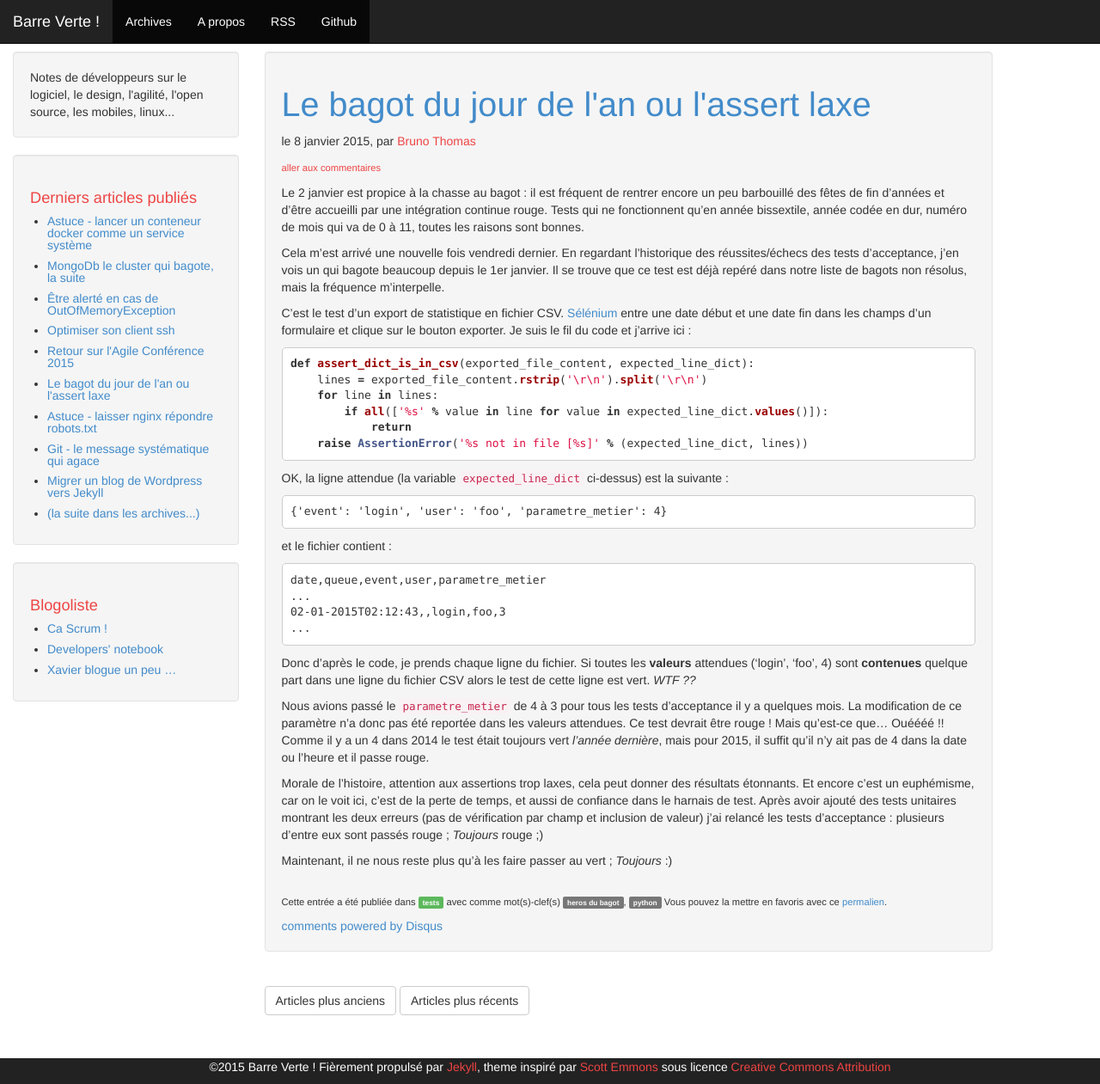
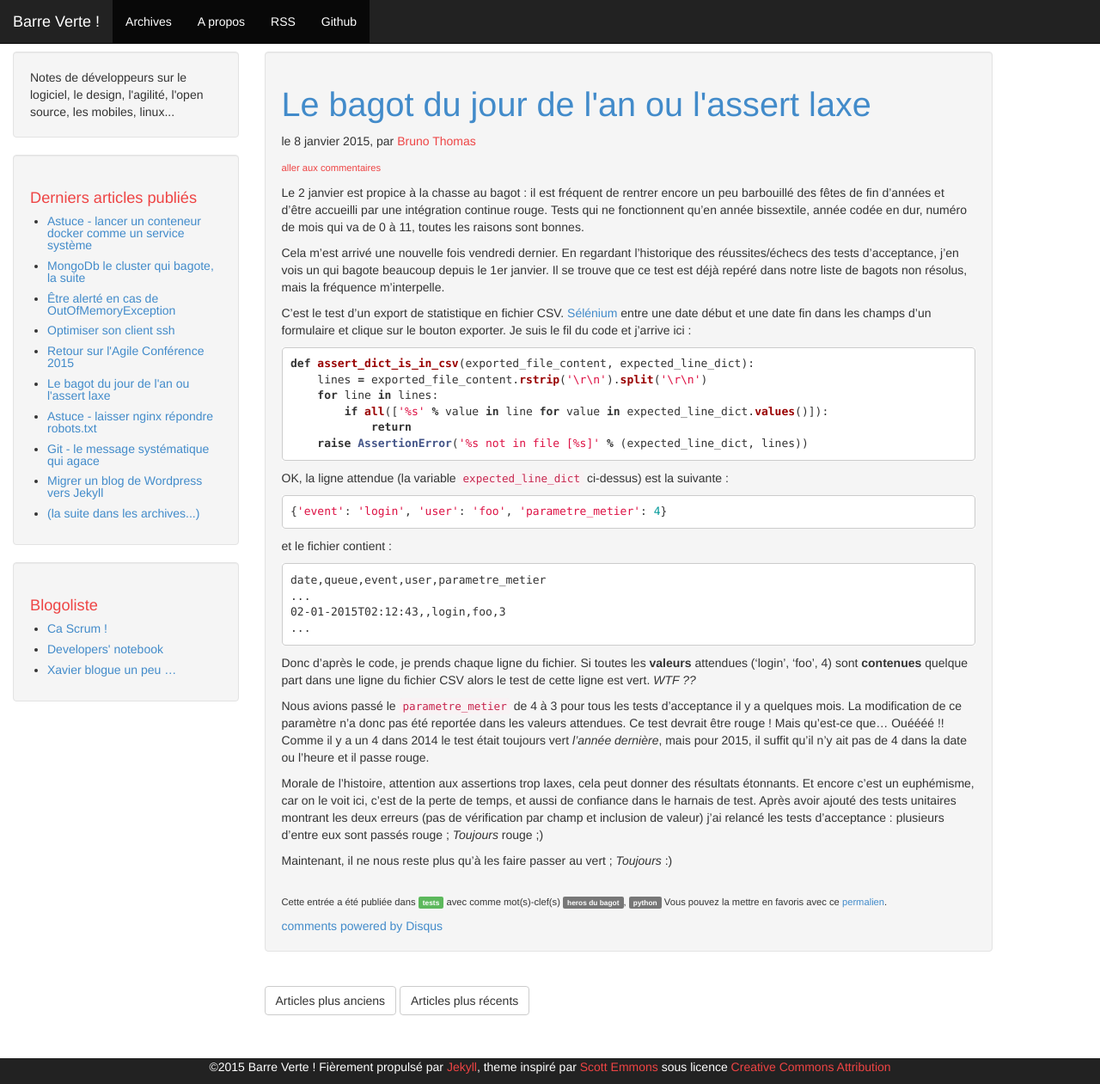
Before and after one commit to MichaelBitard/barreverte.github.io, a Jekyll site: the page built from _posts/2015-01-08-bagot-du-jour-de-lan.md, in a window 1280 px wide and 1261 px high. Shown: the whole window at 86% size. Built offline with Jekyll 4.4.1, drawn with Linux system fonts in a browser that asks for light colours; Markdown is read by kramdown in place of the engine named in the settings; comment, search, counter and statistics services are not loaded.

Commit message:
ajout coloration sur un bout de code sans son langage

`````diff
--- a/_posts/2015-01-08-bagot-du-jour-de-lan.md
+++ b/_posts/2015-01-08-bagot-du-jour-de-lan.md
@@ -27,7 +27,7 @@ def assert_dict_is_in_csv(exported_file_content, expected_line_dict):
 
 OK, la ligne attendue (la variable `expected_line_dict` ci-dessus) est la suivante :
 
-````
+````python
 {'event': 'login', 'user': 'foo', 'parametre_metier': 4}
 ````
 
`````
